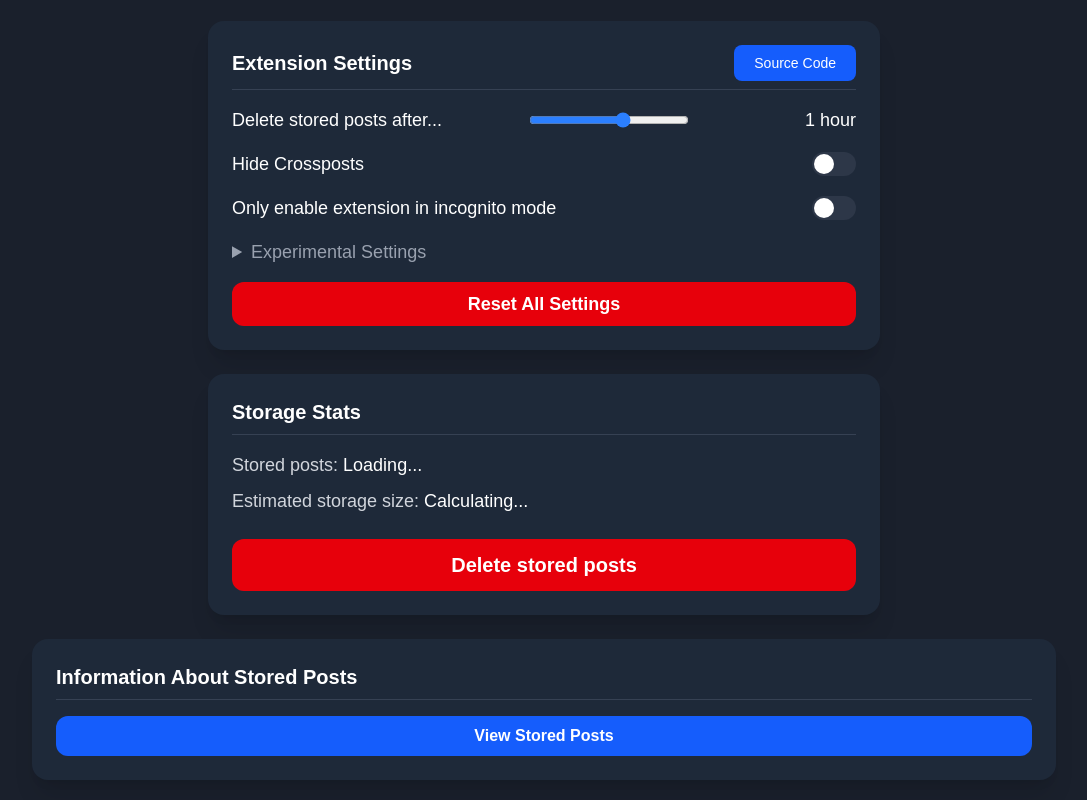
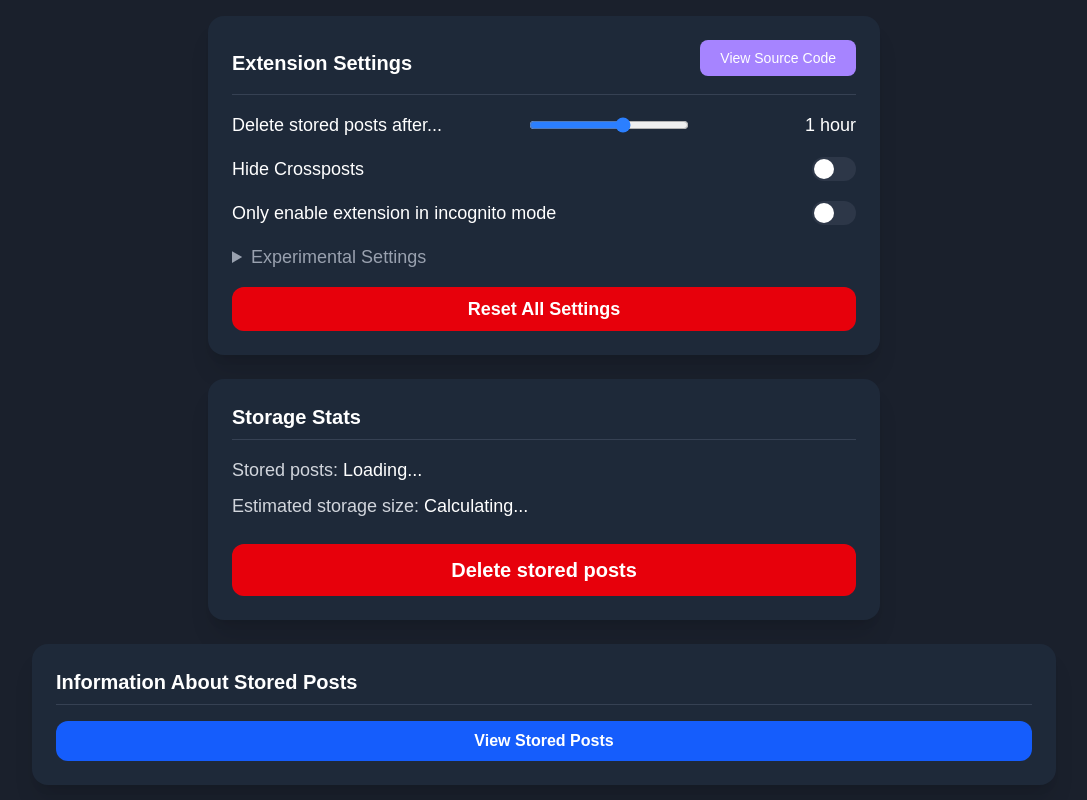
Before and after one commit to Netsug/nix-no-reposts, a website: page public/options.html in a window 1280 px wide. Shown: the whole page, without its empty margins (96-1183 px from the left). Drawn offline with Linux system fonts and the light colour scheme.

Commit message:
fix: source code button styling

```diff
--- a/public/options.html
+++ b/public/options.html
@@ -13,8 +13,8 @@
         <div class="w-full max-w-2xl mx-auto p-6 rounded-2xl bg-gray-800 shadow-xl">
             <div class="flex items-center justify-between mb-4 border-b border-gray-700 pb-2">
             <h2 class="text-xl font-semibold border-gray-700">Extension Settings</h2>
-            <a href="https://github.com/Netsug/nixnoreposts" target="_blank" class="text-sm bg-blue-600 hover:bg-blue-700 text-white font-large px-5 py-2 rounded-lg">
-                Source Code
+            <a href="https://github.com/Netsug/nixnoreposts" target="_blank" class="text-sm bg-violet-400 hover:bg-violet-600 text-white font-large px-5 py-2 mb-2.5 rounded-lg">
+                View Source Code
             </a>
             </div>
 
```
Also changed, not shown: public/output.css.
